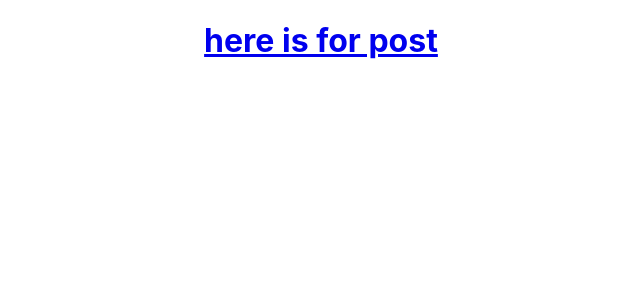
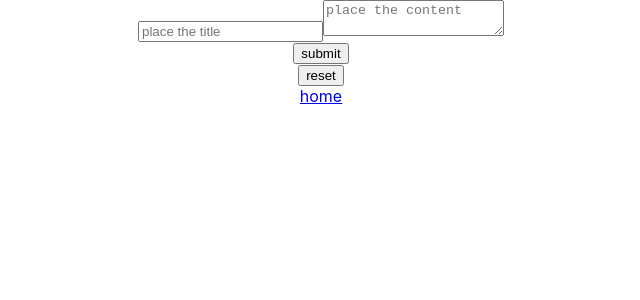
Before and after one commit to yeongjaelee/drfproject_frontend-react.js-, a React (Create React App) app: page /Post/Post_create in a window 1280 px wide. Shown: the top 300 px of the page, without its empty margins (319-959 px from the left). Built offline with nearby package versions, Linux system fonts and the light colour scheme.

Commit message:
make the post list

```diff
--- a/src/App.js
+++ b/src/App.js
@@ -2,6 +2,7 @@ import logo from './logo.svg';
 import './App.css';
 import RestAPI from "./pages/RestAPI.js";
 import Post from "./pages/Post.js";
+import Post_create from "./pages/Post_create.js";
 import { BrowserRouter, Routes, Route } from 'react-router-dom';
 function App() {
   return (
@@ -11,6 +12,7 @@ function App() {
           <Routes>
               <Route path="/" element={<RestAPI />}></Route>
               <Route path="/Post/*" element={<Post />}></Route>
+              <Route path="Post/Post_create/*" element={<Post_create />}></Route>
           </Routes>
         </BrowserRouter>
     </div>
--- a/src/pages/Post.js
+++ b/src/pages/Post.js
@@ -1,11 +1,26 @@
-import React from "react";
+import React, {useEffect, useState} from "react";
 import {Link} from "react-router-dom";
+import axios from "axios";
 
 function Post(){
+    const [data, setData] = useState([])
+    useEffect(()=>{
+        axios.get('http://127.0.0.1:8000/board/')
+            .then(res=>setData(res.data))
+    });
     return(
         <>
+            <h1>here is the board's main page</h1>
+            {data.map((item)=>(
+                <li key = {item.id}>
+                    {item.title}
+                </li>
+                ))}
             <Link to="/">
-            <h1>here is for post</h1>
+            <h1>go to main page</h1>
+            </Link>
+            <Link to="Post_create/">
+                create
             </Link>
         </>
     )
--- /dev/null
+++ b/src/pages/Post_create.js
@@ -0,0 +1,60 @@
+import React, {useState} from "react";
+import {Form, Link} from "react-router-dom";
+import styles from "./Post_create_css.css"
+import axios from "axios";
+function Post_create(){
+    const [title, setTitle] = useState('')
+    const [content, setContent] = useState('')
+
+    const titleHandler = (e) =>{
+        e.preventDefault()
+        setTitle(e.target.value)
+    }
+    const contentHandler = (e) =>{
+        e.preventDefault()
+        setContent(e.target.value)
+    }
+    const post = (e) => {
+        e.preventDefault()
+        console.log(1)
+        console.log(title)
+        let body = {
+            title:title,
+            content:content
+        }
+        axios.post("http://127.0.0.1:8000/board/", body)
+            .then((res)=>console.log(res))
+    };
+    const onReset = () => {
+
+    }
+    return(
+        <>
+            <input
+                name="title"
+                type="text"
+                placeholder="place the title"
+                value={title}
+                onChange={titleHandler}
+            />
+            <textarea
+                name = "content"
+                placeholder="place the content"
+                value={content}
+                onChange={contentHandler}
+            />
+            <div>
+            <button type='submit' onClick={post}>
+            submit</button>
+            </div>
+            <button onClick={onReset}>reset</button>
+            <div>
+            <Link to="/">
+                home
+            </Link>
+            </div>
+        </>
+    )
+}
+
+export default Post_create;
--- /dev/null
+++ b/src/pages/Post_create_css.css
@@ -0,0 +1,4 @@
+.input{
+    width:600px;
+    height: 600px;
+}
```
